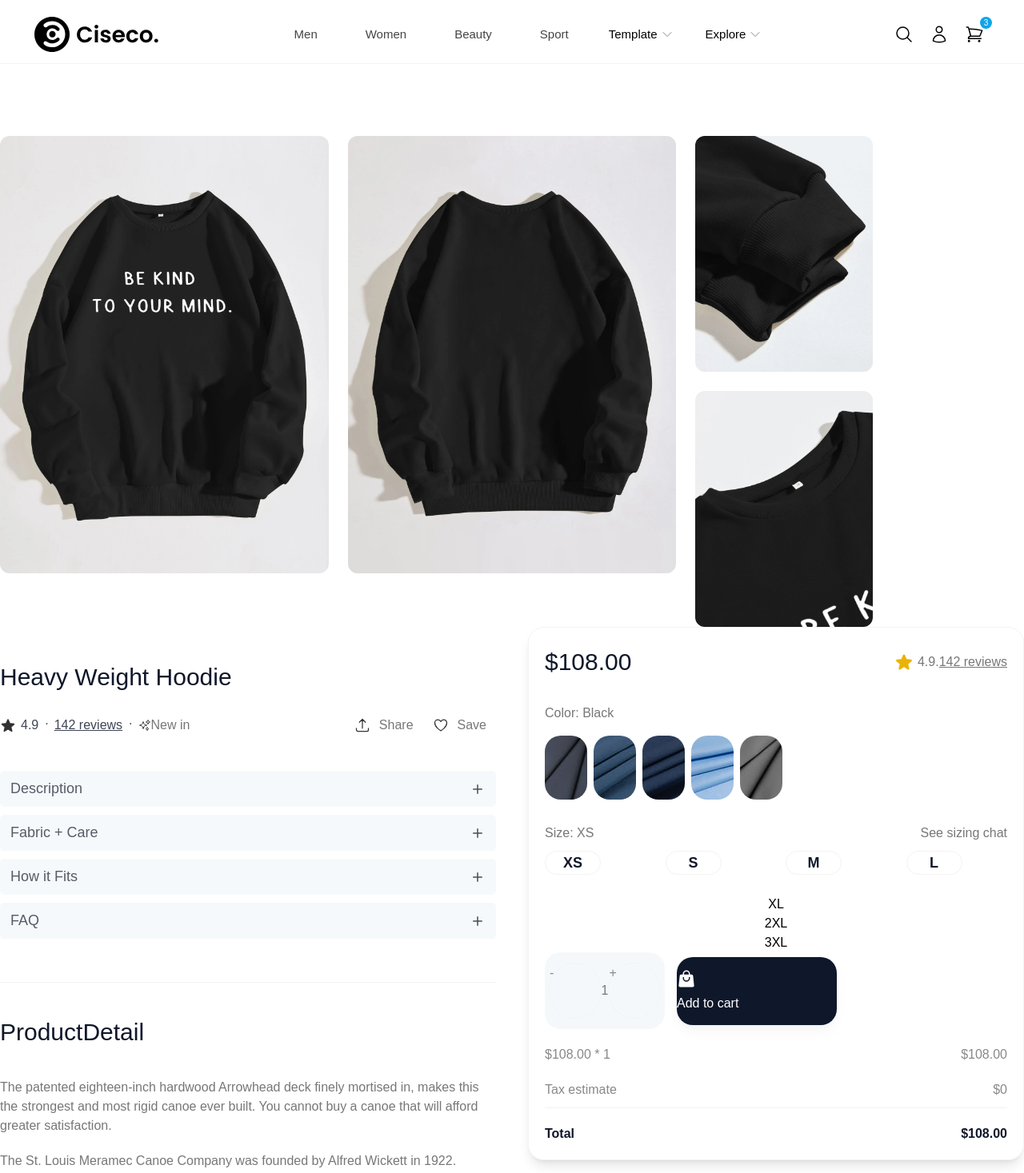
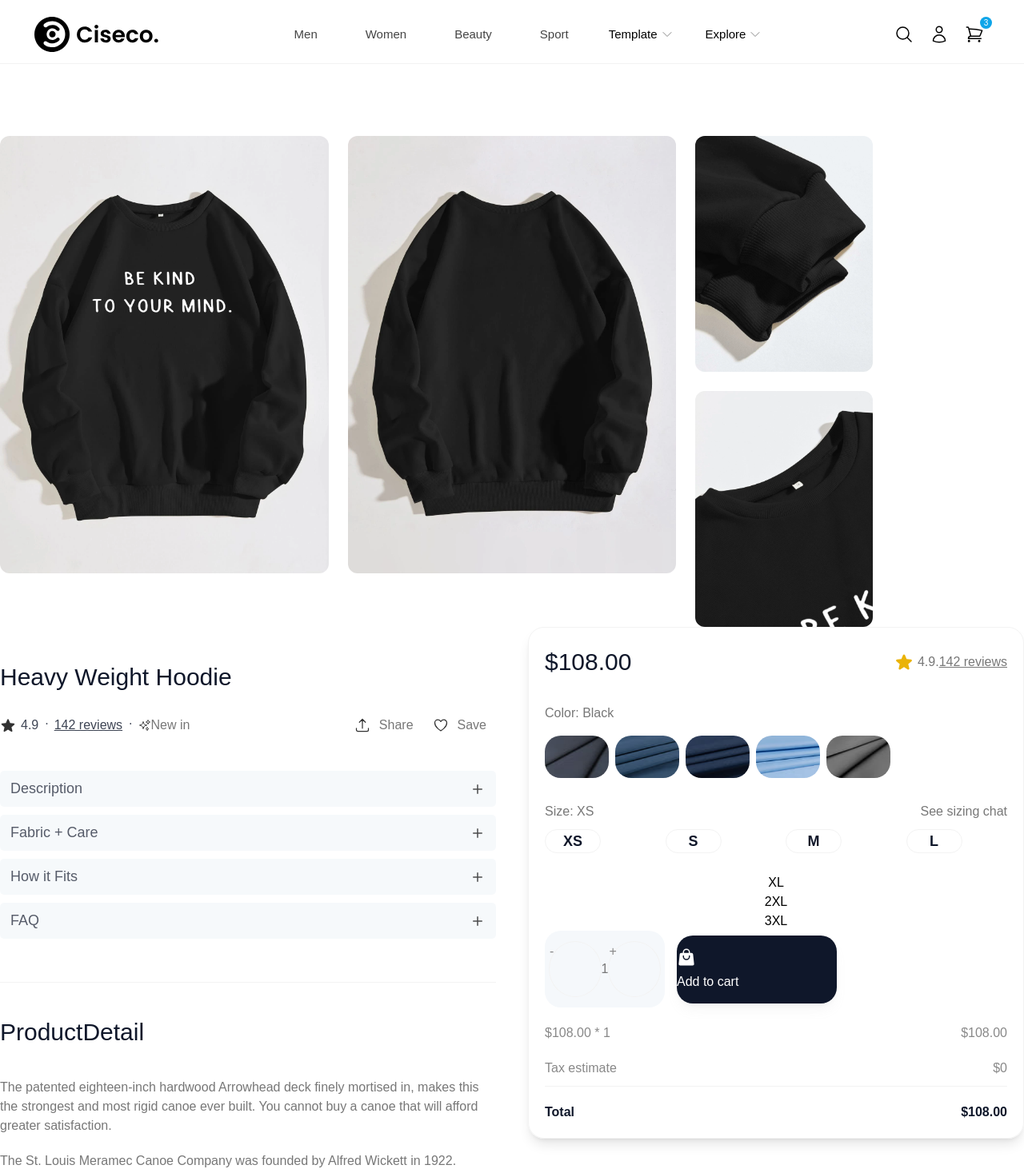
Before and after one commit to neda1998/shopping-website, a React (Create React App) app: page /product in a window 1280 px wide. Shown: the top 1467 px of the page at 80% size. Built offline with nearby package versions, Linux system fonts and the light colour scheme; a web font is replaced by a local one.

Commit message:
change style

```diff
--- a/src/styles/Product.module.css
+++ b/src/styles/Product.module.css
@@ -250,8 +250,8 @@
 }
 
 .themeColor img {
-    width: 53px;
-    height: 80px;
+    height: 53px;
+    width: 80px;
     border-radius: 20px;
     margin-right: 8px;
 }
```
